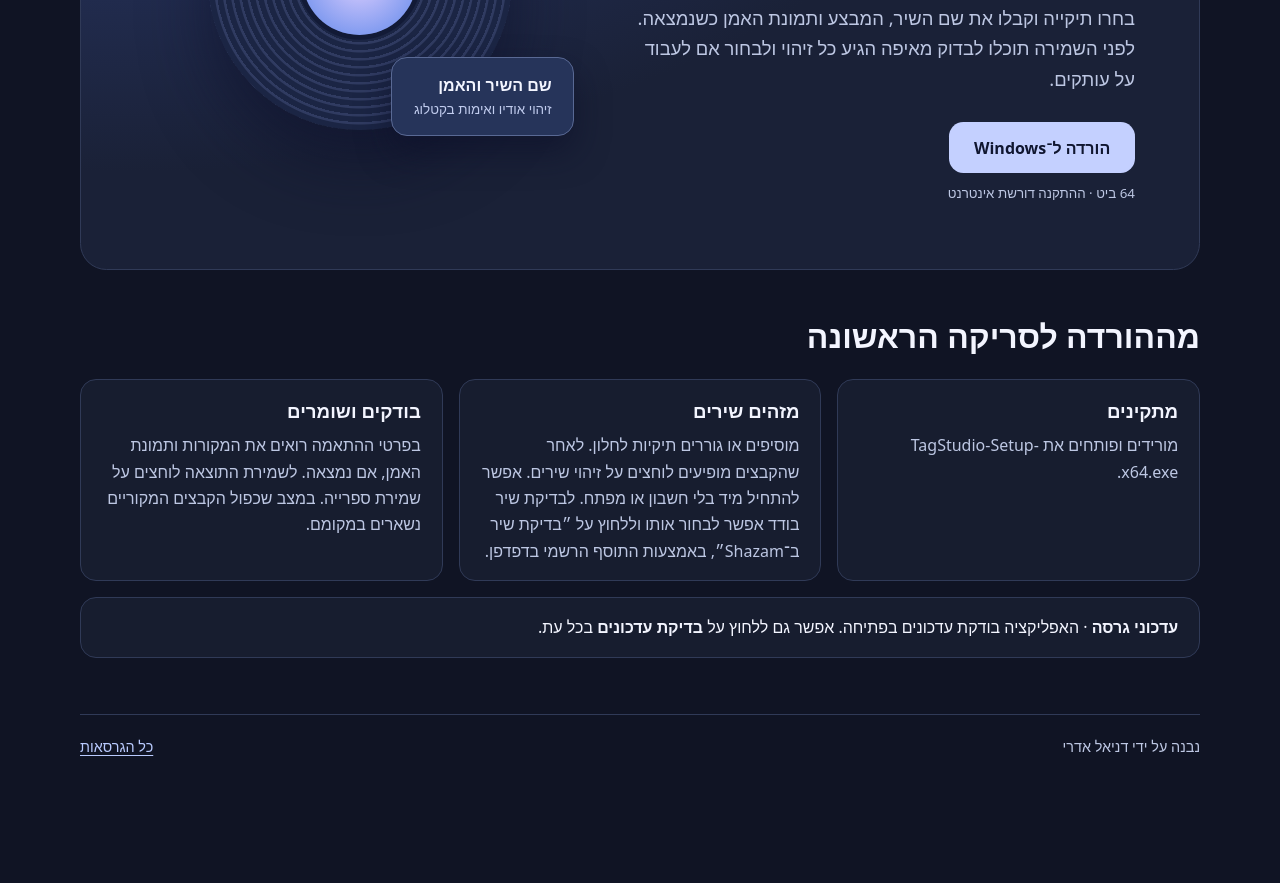
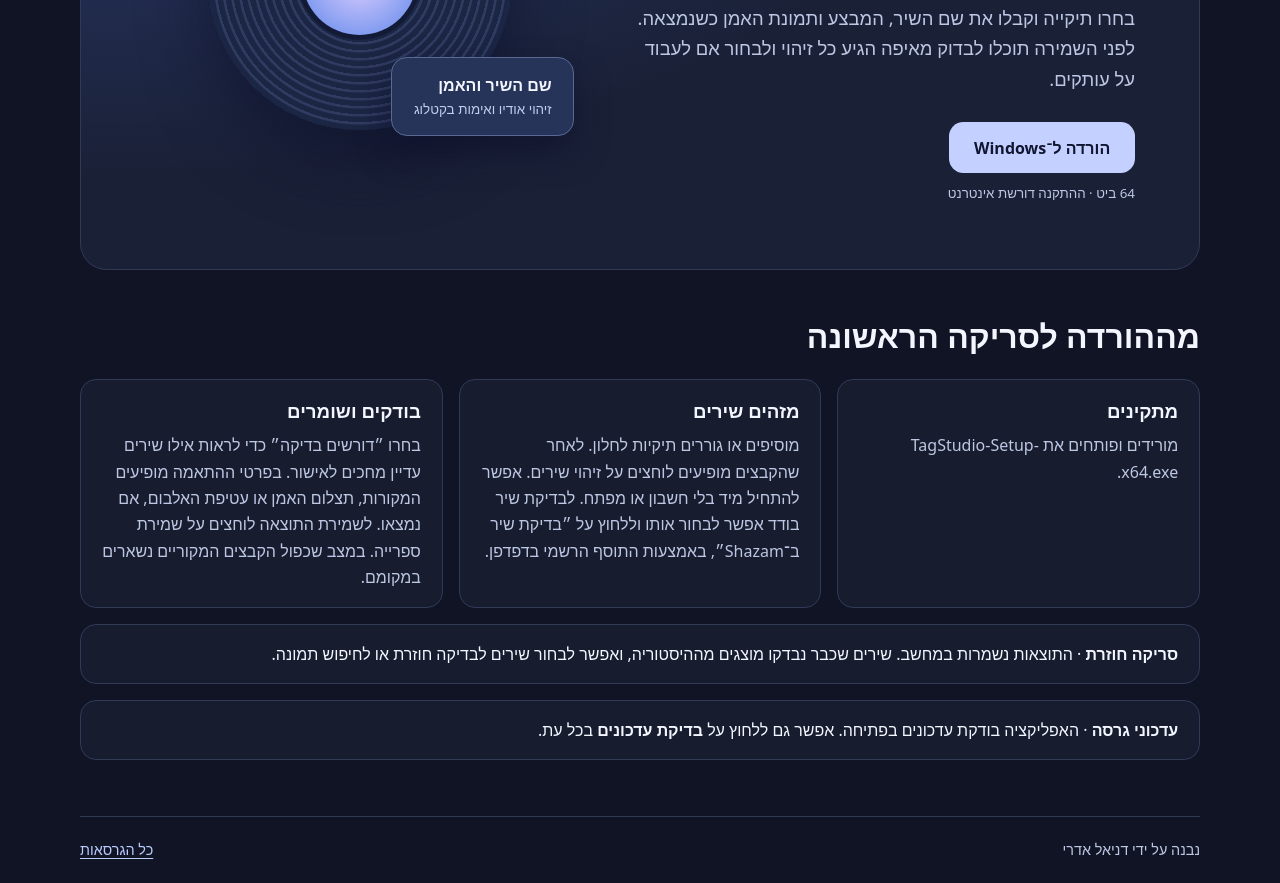
Before and after one commit to danieledry2025/TagStudio-Releases, a plain HTML site: page index.html in a window 1280 px wide. Shown: the part 391-1274 px from the top of the page. Before the commit the page ends 1171 px from the top, so only its background shows below. Drawn offline with Linux system fonts and the light colour scheme.

Commit message:
Explain the review filter, artwork and local recognition history

```diff
--- a/index.html
+++ b/index.html
@@ -33,8 +33,9 @@
       <ol>
         <li><h3>מתקינים</h3><p>מורידים ופותחים את <bdi>TagStudio-Setup-x64.exe</bdi>.</p></li>
         <li><h3>מזהים שירים</h3><p>מוסיפים או גוררים תיקיות לחלון. לאחר שהקבצים מופיעים לוחצים על זיהוי שירים. אפשר להתחיל מיד בלי חשבון או מפתח. לבדיקת שיר בודד אפשר לבחור אותו וללחוץ על ״בדיקת שיר ב־Shazam״, באמצעות התוסף הרשמי בדפדפן.</p></li>
-        <li><h3>בודקים ושומרים</h3><p>בפרטי ההתאמה רואים את המקורות ותמונת האמן, אם נמצאה. לשמירת התוצאה לוחצים על שמירת ספרייה. במצב שכפול הקבצים המקוריים נשארים במקומם.</p></li>
+        <li><h3>בודקים ושומרים</h3><p>בחרו ״דורשים בדיקה״ כדי לראות אילו שירים עדיין מחכים לאישור. בפרטי ההתאמה מופיעים המקורות, תצלום האמן או עטיפת האלבום, אם נמצאו. לשמירת התוצאה לוחצים על שמירת ספרייה. במצב שכפול הקבצים המקוריים נשארים במקומם.</p></li>
       </ol>
+      <p class="update"><strong>סריקה חוזרת</strong> · התוצאות נשמרות במחשב. שירים שכבר נבדקו מוצגים מההיסטוריה, ואפשר לבחור שירים לבדיקה חוזרת או לחיפוש תמונה.</p>
       <p class="update"><strong>עדכוני גרסה</strong> · האפליקציה בודקת עדכונים בפתיחה. אפשר גם ללחוץ על <b>בדיקת עדכונים</b> בכל עת.</p>
     </section>
   </main>
```
